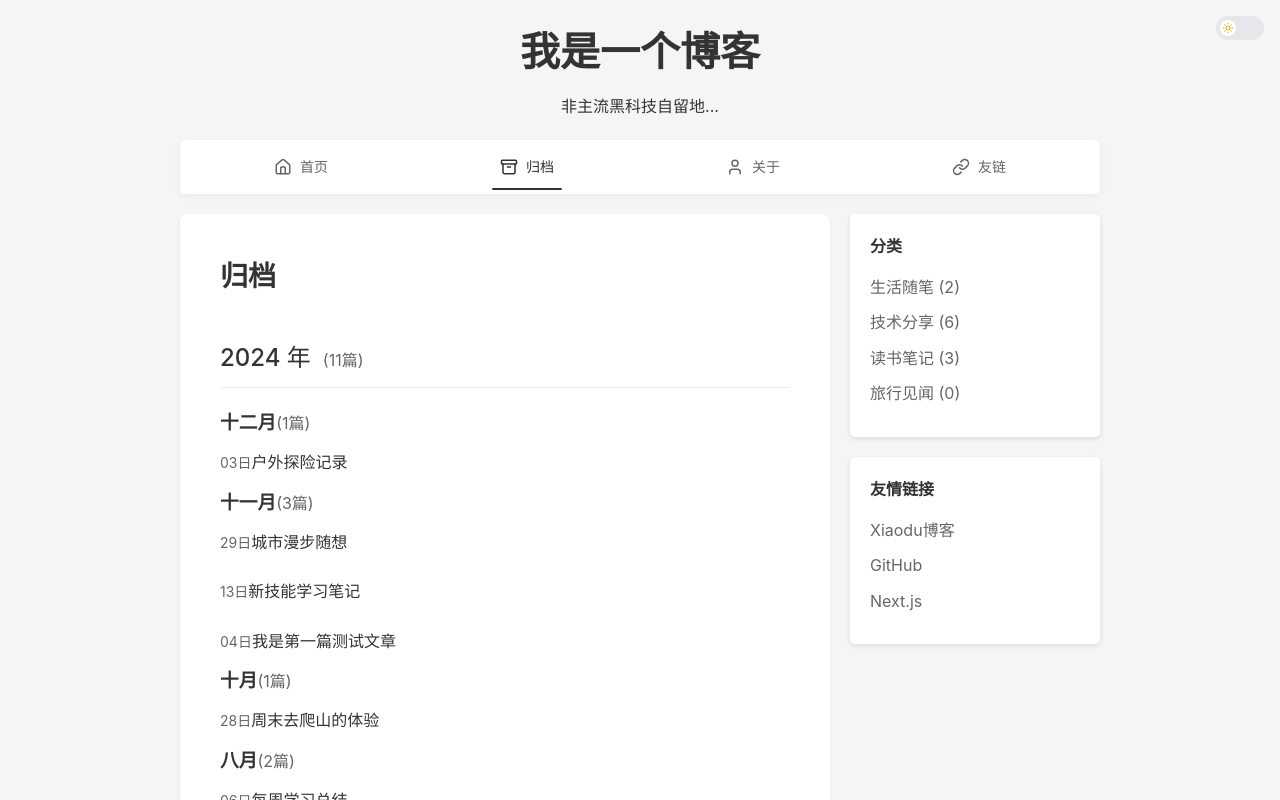
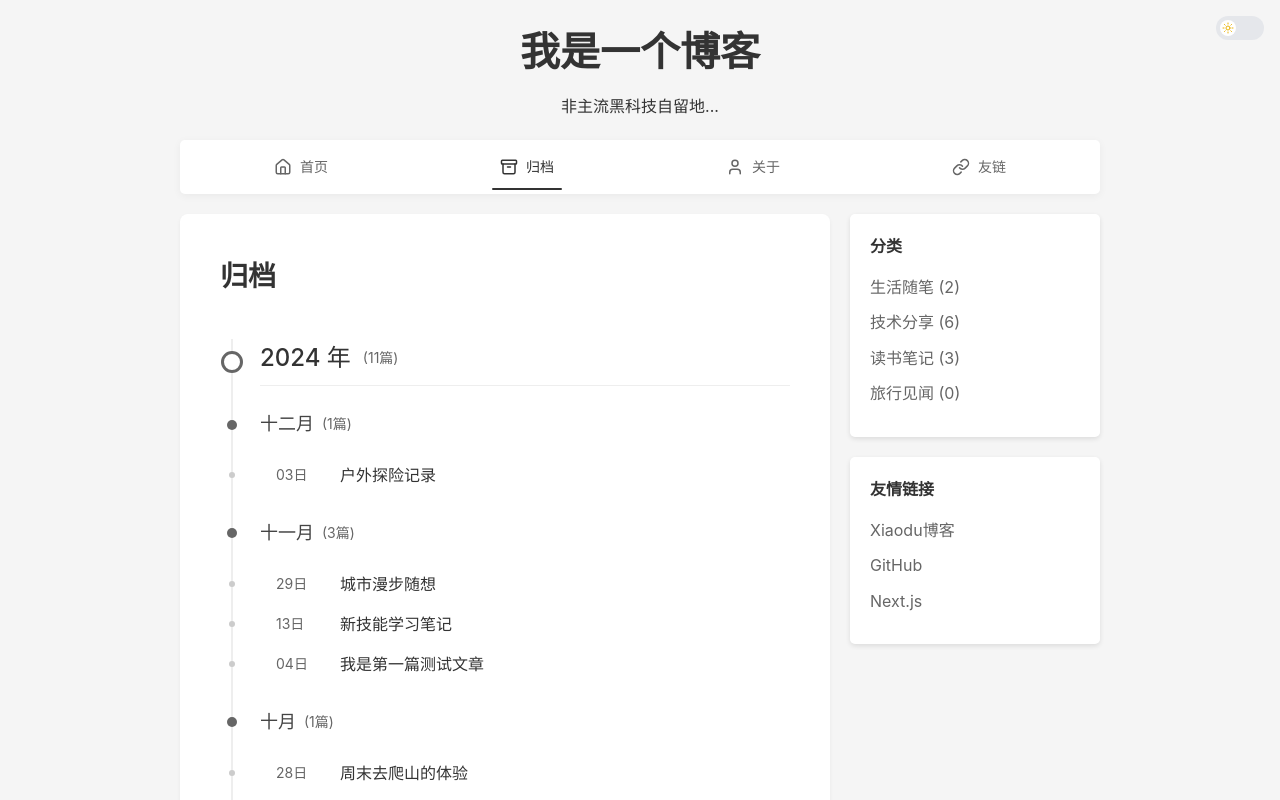
Before and after one commit to chenryace/oh-my-blog, a Next.js app: page /archive in a window 1280 px wide. Shown: the top 800 px of the page. Built offline with nearby package versions, Linux system fonts and the light colour scheme.

Commit message:
fix: 修改时间线

```diff
--- a/src/app/archive/archive.module.css
+++ b/src/app/archive/archive.module.css
@@ -26,8 +26,29 @@
     color: #e5e7eb;
 }
 
+.timeline {
+    position: relative;
+    padding-left: 2.5rem;
+}
+
+.timeline::before {
+    content: '';
+    position: absolute;
+    left: 11px; /* 调整中轴线位置 */
+    top: 0;
+    height: 100%;
+    width: 2px;
+    background-color: #eee;
+    transition: background-color 0.3s ease;
+}
+
+:global(.dark) .timeline::before {
+    background-color: #374151;
+}
+
 .yearGroup {
-    margin-bottom: 40px;
+    position: relative;
+    margin-bottom: 2rem;
 }
 
 .yearGroup:last-child {
@@ -35,16 +56,29 @@
 }
 
 .year {
+    position: relative;
     font-size: 24px;
     font-weight: 500;
     color: #333;
-    margin-bottom: 20px;
-    padding-bottom: 10px;
+    margin-bottom: 1.5rem;
+    padding-bottom: 0.5rem;
     border-bottom: 1px solid #eee;
     display: flex;
-    align-items: baseline;
+    align-items: center;
     gap: 12px;
-    transition: color 0.3s ease, border-color 0.3s ease;
+}
+
+.year::before {
+    content: '';
+    position: absolute;
+    width: 16px;
+    height: 16px;
+    border: 3px solid #666;
+    border-radius: 50%;
+    background: #fff;
+    left: -39px;
+    top: 50%;
+    transform: translateY(-50%);
 }
 
 :global(.dark) .year {
@@ -52,11 +86,54 @@
     border-bottom-color: #374151;
 }
 
+:global(.dark) .year::before {
+    background: #1f2937;
+    border-color: #9ca3af;
+}
+
+.monthGroup {
+    margin-bottom: 1.5rem;
+}
+
+.monthGroup:last-child {
+    margin-bottom: 0;
+}
+
+.month {
+    position: relative;
+    font-size: 18px;
+    font-weight: 500;
+    color: #444;
+    margin-bottom: 1rem;
+    display: flex;
+    align-items: center;
+    gap: 8px;
+}
+
+.month::before {
+    content: '';
+    position: absolute;
+    width: 10px;
+    height: 10px;
+    background: #666;
+    border-radius: 50%;
+    left: -33px;
+    top: 50%;
+    transform: translateY(-50%);
+}
+
+:global(.dark) .month {
+    color: #d1d5db;
+}
+
+:global(.dark) .month::before {
+    background: #9ca3af;
+}
+
 .count {
-    font-size: 16px;
+    font-size: 14px;
     color: #666;
     font-weight: normal;
-    transition: color 0.3s ease;
 }
 
 :global(.dark) .count {
@@ -66,21 +143,40 @@
 .posts {
     list-style: none;
     padding: 0;
+    margin: 0;
 }
 
 .post {
+    position: relative;
+    padding: 0.5rem 0 0.5rem 1rem;
     display: flex;
-    justify-content: space-between;
-    align-items: baseline;
-    padding: 12px 0;
+    align-items: center;
+}
+
+.post::before {
+    content: '';
+    position: absolute;
+    width: 6px;
+    height: 6px;
+    background: #ccc;
+    border-radius: 50%;
+    left: -31px; /* 修改这里，让小圆点对齐时间轴 */
+    top: 50%;
+    transform: translateY(-50%);
+}
+
+:global(.dark) .post::before {
+    background: #4b5563;
 }
 
 .postTitle {
-    flex: 1;
+    display: flex;
+    align-items: center;
+    gap: 1rem;
     color: #333;
     text-decoration: none;
-    margin-right: 20px;
     transition: color 0.2s;
+    line-height: 1.5; /* 添加行高确保文字垂直居中 */
 }
 
 :global(.dark) .postTitle {
@@ -88,19 +184,17 @@
 }
 
 .postTitle:hover {
-    color: #0066cc;
+    color: #666;
 }
 
 :global(.dark) .postTitle:hover {
-    color: #60a5fa;
+    color: #fff;
 }
 
 .date {
     color: #666;
     font-size: 14px;
-    min-width: 80px;
-    text-align: right;
-    transition: color 0.3s ease;
+    min-width: 48px;
 }
 
 :global(.dark) .date {
--- a/src/app/archive/page.tsx
+++ b/src/app/archive/page.tsx
@@ -9,7 +9,6 @@ export const metadata: Metadata = {
     description: "历史文章列表"
 };
 
-// 按年份和月份组织文章
 interface Post {
     id: string;
     title: string;
@@ -31,23 +30,10 @@ interface PostsByYear {
 export default async function ArchivePage() {
     const posts = await getAllPosts();
     const postsByYear = posts.reduce<PostsByYear>((acc, post) => {
-        // 解析中文格式的日期
-        let year: number, month: number, day: number;
-        try {
-            // 从 "2024年11月04日" 格式解析日期
-            const matches = post.date.match(/(\d{4})年(\d{1,2})月(\d{1,2})日/);
-            if (matches) {
-                [, year, month, day] = matches.map(Number);  // 直接用 map 转换成数字
-            } else {
-                throw new Error("Invalid date format");
-            }
-        } catch (e) {
-            const now = new Date();
-            year = now.getFullYear();
-            month = now.getMonth() + 1;
-            day = now.getDate();
-            console.log("Date parsing error:", e);
-        }
+        const date = new Date(post.date);
+        const year = date.getFullYear();
+        const month = date.getMonth() + 1;
+        const day = date.getDate();
 
         if (!acc[year]) {
             acc[year] = {};
@@ -62,14 +48,14 @@ export default async function ArchivePage() {
         return acc;
     }, {});
 
-    // 获取年份并降序排序
     const years = Object.keys(postsByYear)
         .map(Number)
         .sort((a, b) => b - a);
 
-    // 月份名称映射
-    const monthNames = ["一月", "二月", "三月", "四月", "五月", "六月",
-        "七月", "八月", "九月", "十月", "十一月", "十二月"];
+    const monthNames = [
+        "一月", "二月", "三月", "四月", "五月", "六月",
+        "七月", "八月", "九月", "十月", "十一月", "十二月"
+    ];
 
     return (
         <article className={styles.article}>
--- a/src/app/category/[slug]/category.module.css
+++ b/src/app/category/[slug]/category.module.css
@@ -50,7 +50,6 @@
 
 .item {
     display: flex;
-    justify-content: space-between;
     align-items: baseline;
     padding: 8px 0;
 }
@@ -60,7 +59,10 @@
     text-decoration: none;
     font-size: 16px;
     transition: color 0.2s ease;
-    margin-right: 16px;
+    flex: 1;  /* 让标题占据剩余空间 */
+    overflow: hidden;
+    text-overflow: ellipsis;
+    white-space: nowrap;
 }
 
 :global(.dark) .link {
@@ -80,6 +82,8 @@
     font-size: 14px;
     white-space: nowrap;
     transition: color 0.3s ease;
+    width: 80px; /* 给日期固定宽度 */
+    flex-shrink: 0; /* 防止日期宽度被压缩 */
 }
 
 :global(.dark) .date {
--- a/src/app/globals.css
+++ b/src/app/globals.css
@@ -320,7 +320,6 @@ blockquote {
     animation: shimmer 1.5s infinite;
     border-radius: 4px;
     min-height: 400px;
-    margin: 20px;
 }
 
 /* 深色模式下的骨架屏 */
--- a/src/app/layout.tsx
+++ b/src/app/layout.tsx
@@ -18,13 +18,15 @@ export const metadata: Metadata = {
     description: siteConfig.description
 };
 
-export default async function RootLayout({
-                                             children
-                                         }: {
+// 分离侧边栏获取数据的逻辑
+const SidebarWrapper = async () => {
+    const categoryStats = await getCategoryStats();
+    return <CategorySidebar categoryStats={categoryStats}/>;
+};
+
+export default function RootLayout({children}: {
     children: React.ReactNode
 }) {
-    const categoryStats = await getCategoryStats();
-
     return (
         <html lang="zh-CN" suppressHydrationWarning>
         <body className="min-h-screen antialiased">
@@ -45,20 +47,18 @@ export default async function RootLayout({
                 </header>
                 <Navigation/>
                 <div className="layout with-sidebar">
-                    <main className="main-content bg-gray-50 dark:bg-gray-900">
-                        <Suspense fallback={<Loading/>}>
-                            {children}
-                        </Suspense>
-                    </main>
+                    <Suspense fallback={<Loading/>}>
+                        {children}
+                    </Suspense>
                     <Suspense fallback={
                         <div className="sidebar-skeleton animate-pulse">
                             <div className="h-48 bg-gray-200 dark:bg-gray-700 rounded-md mb-4"/>
                             <div className="h-32 bg-gray-200 dark:bg-gray-700 rounded-md"/>
-                        </div>
-                    }>
-                        <CategorySidebar categoryStats={categoryStats}/>
+                        </div>}>
+                        <SidebarWrapper/>
                     </Suspense>
                 </div>
+
                 <footer className="py-8 text-center border-t dark:border-gray-800 bg-white dark:bg-gray-900">
                     <p className="text-gray-600 dark:text-gray-400">{siteConfig.footer}</p>
                 </footer>
--- a/src/lib/posts.server.ts
+++ b/src/lib/posts.server.ts
@@ -1,47 +1,76 @@
-// src/lib/posts.server.ts
-import { unstable_cache } from 'next/cache';
-import fs from "fs";
+import {unstable_cache} from "next/cache";
+import fs from "fs/promises"; // 改用 promises API
 import path from "path";
 import matter from "gray-matter";
-import {format} from "date-fns";
-import MarkdownIt from "markdown-it";
+import type MarkdownIt from "markdown-it";
 
-const md = new MarkdownIt({
+let md: MarkdownIt | null = null;
+
+const formatDate = (date: Date) => {
+    return date.toLocaleDateString("zh-CN", {
+        year: "numeric",
+        month: "numeric",
+        day: "numeric"
+    });
+};
+
+const getMarkdownParser = async () => {
+    if (!md) {
+        const {default: MarkdownIt} = await import("markdown-it");
+        md = new MarkdownIt({
             html: true,
             breaks: true,
             linkify: true
         });
+    }
+    return md;
+};
 
 const POSTS_PER_PAGE = 4;
 const postsDirectory = path.join(process.cwd(), "posts");
 
-// 基础文章获取函数
-const fetchAllPosts = () => {
-    const fileNames = fs.readdirSync(postsDirectory);
-    return fileNames
+// 基础文章获取函数 - 添加缓存
+const fetchAllPosts = unstable_cache(
+    async () => {
+        const fileNames = await fs.readdir(postsDirectory);
+        const posts = await Promise.all(
+            fileNames
                 .filter(fileName => fileName.endsWith(".md"))
-        .map(fileName => {
+                .map(async fileName => {
                     const id = fileName.replace(/\.md$/, "");
                     const fullPath = path.join(postsDirectory, fileName);
-            const fileContents = fs.readFileSync(fullPath, "utf8");
+                    const fileContents = await fs.readFile(fullPath, "utf8");
                     const {data, content} = matter(fileContents);
 
                     return {
                         id,
                         title: data.title,
-                date: format(new Date(data.date), "yyyy年MM月dd日"),
+                        date: formatDate(new Date(data.date)),
                         category: data.category,
                         excerpt: content.split("\n").slice(0, 3).join("\n")
                     };
                 })
-        .sort((a, b) => new Date(b.date).getTime() - new Date(a.date).getTime());
-};
+        );
 
-// 使用 unstable_cache 包装获取所有文章
+        return posts.sort((a, b) =>
+            new Date(b.date).getTime() - new Date(a.date).getTime()
+        );
+    },
+    ["raw-posts"],
+    {
+        revalidate: 3600,  // 1小时缓存
+        tags: ["posts"]    // 添加标签便于手动清除
+    }
+);
+
+// 获取所有文章
 export const getAllPosts = unstable_cache(
     async () => fetchAllPosts(),
-    ['all-posts'],
-    { revalidate: 300 } // 5分钟缓存
+    ["all-posts"],
+    {
+        revalidate: 300,   // 5分钟缓存
+        tags: ["posts"]
+    }
 );
 
 // 获取分类统计
@@ -53,8 +82,11 @@ export const getCategoryStats = unstable_cache(
             return acc;
         }, {} as Record<string, number>);
     },
-    ['category-stats'],
-    { revalidate: 300 }
+    ["category-stats"],
+    {
+        revalidate: 300,
+        tags: ["categories"]
+    }
 );
 
 // 分页获取文章
@@ -63,12 +95,16 @@ export const getPaginatedPosts = unstable_cache(
         const allPosts = await getAllPosts();
         const totalPosts = allPosts.length;
         const totalPages = Math.ceil(totalPosts / POSTS_PER_PAGE);
+
+        // 确保页码在有效范围内
         const validPage = Math.max(1, Math.min(page, totalPages));
         const startIndex = (validPage - 1) * POSTS_PER_PAGE;
         const endIndex = startIndex + POSTS_PER_PAGE;
 
+        const paginatedPosts = allPosts.slice(startIndex, endIndex);
+
         return {
-            posts: allPosts.slice(startIndex, endIndex),
+            posts: paginatedPosts,
             pagination: {
                 currentPage: validPage,
                 totalPages,
@@ -76,8 +112,11 @@ export const getPaginatedPosts = unstable_cache(
             }
         };
     },
-    ['paginated-posts'],
-    { revalidate: 300 }
+    ["paginated-posts"],
+    {
+        revalidate: 300,
+        tags: ["posts"]
+    }
 );
 
 // 获取单篇文章
@@ -85,13 +124,14 @@ export const getPostById = unstable_cache(
     async (id: string) => {
         try {
             const fullPath = path.join(postsDirectory, `${id}.md`);
-            const fileContents = fs.readFileSync(fullPath, "utf8");
+            const fileContents = await fs.readFile(fullPath, "utf8");
             const {data, content} = matter(fileContents);
+            const md = await getMarkdownParser();
 
             return {
                 id,
                 title: data.title,
-                date: format(new Date(data.date), "yyyy年MM月dd日"),
+                date: formatDate(new Date(data.date)),
                 category: data.category,
                 content: md.render(content),
                 excerpt: ""
@@ -100,8 +140,21 @@ export const getPostById = unstable_cache(
             return null;
         }
     },
-    ['post-by-id'],
-    { revalidate: 300 }
+    ["post"],
+    {revalidate: 300}
+);
+
+// 通过分类获取文章
+export const getPostsByCategory = unstable_cache(
+    async (category: string) => {
+        const allPosts = await getAllPosts();
+        return allPosts.filter(post => post.category === category);
+    },
+    ["posts-by-category"],
+    {
+        revalidate: 300,
+        tags: ["posts", "categories"]
+    }
 );
 
 // 添加预获取函数用于静态生成
@@ -109,13 +162,12 @@ export async function generateStaticParams() {
     const posts = await getAllPosts();
     const totalPages = Math.ceil(posts.length / POSTS_PER_PAGE);
 
+    // 只预生成前3页和最新10篇文章
     return {
-        // 预生成首页和分页
-        pages: Array.from({ length: totalPages }, (_, i) => ({
+        pages: Array.from({length: Math.min(3, totalPages)}, (_, i) => ({
             page: (i + 1).toString()
         })),
-        // 预生成所有文章页
-        posts: posts.map(post => ({
+        posts: posts.slice(0, 10).map(post => ({
             id: post.id
         }))
     };
```
Also changed, not shown: src/app/page.tsx (+10 -6 lines). Lines whose indentation alone changed are shown as unchanged.
